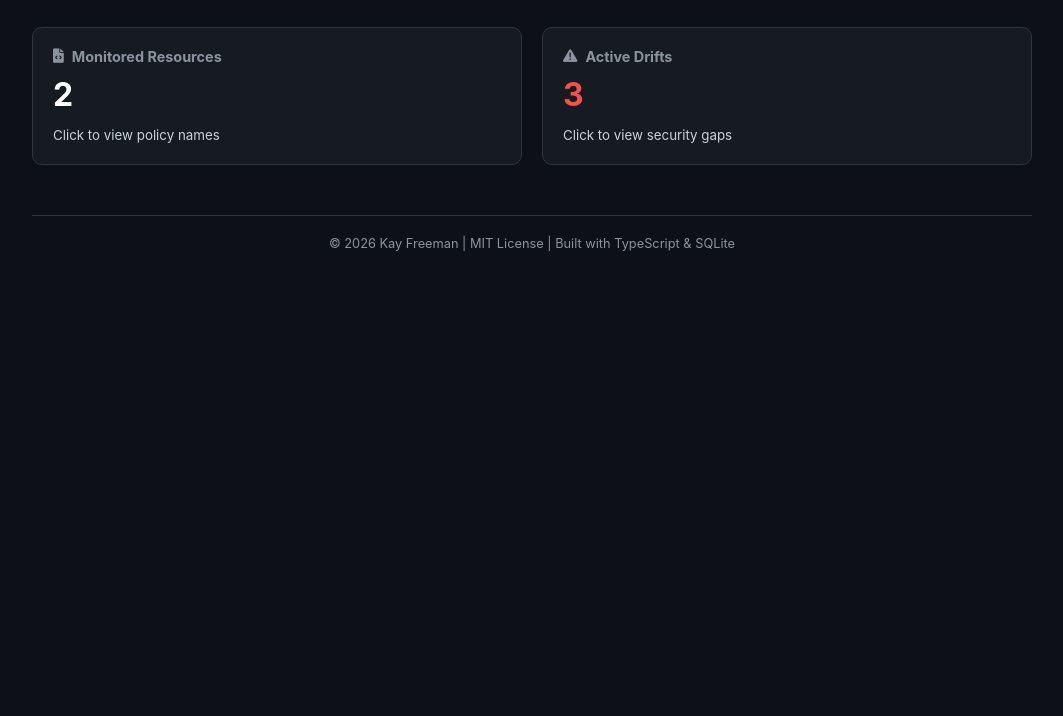
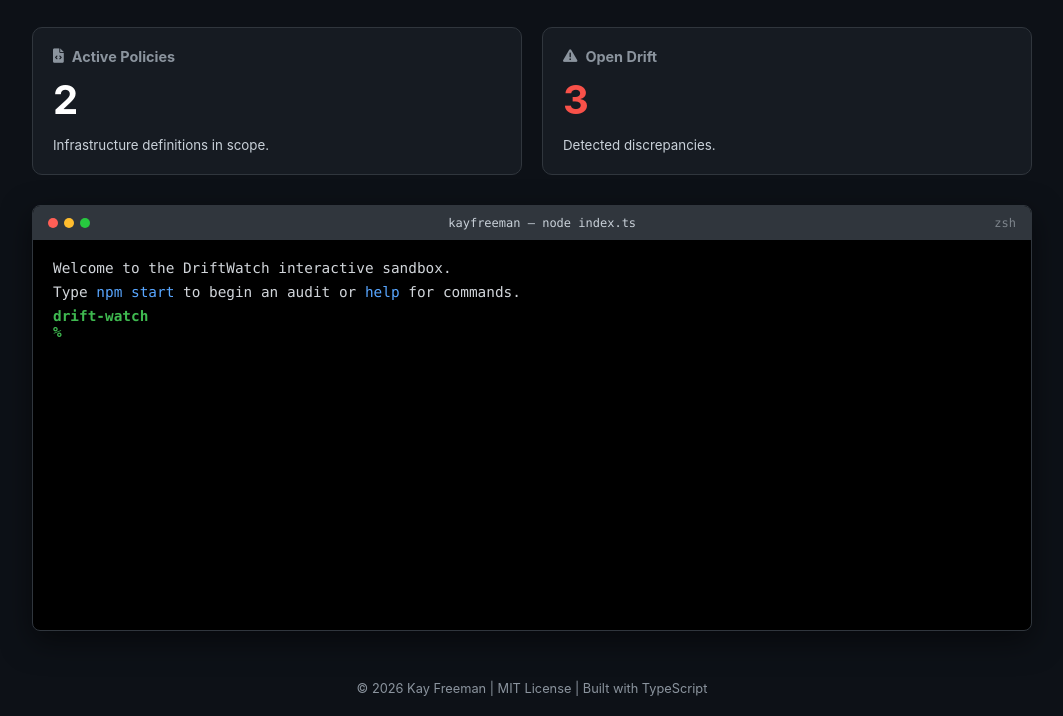
Before and after one commit to kay-freeman/Drift-Watch, a website: page docs/index.html in a window 1280 px wide. Shown: the part 141-857 px from the top of the page, without its empty margins (108-1171 px from the left). Before the commit the page ends 800 px from the top, so only its background shows below. Drawn offline with Linux system fonts and the light colour scheme.

Commit message:
feat: implement interactive terminal sandbox on dashboard

```diff
--- a/docs/index.html
+++ b/docs/index.html
@@ -13,108 +13,126 @@
         header { text-align: center; border-bottom: 1px solid var(--border); padding-bottom: 20px; margin-bottom: 30px; }
         .author-tag { color: var(--accent); font-size: 0.8rem; font-weight: bold; letter-spacing: 1px; }
 
-        .stats-grid { display: grid; grid-template-columns: repeat(auto-fit, minmax(250px, 1fr)); gap: 20px; margin-bottom: 30px; }
-        .card { background: var(--card-bg); border: 1px solid var(--border); padding: 20px; border-radius: 10px; cursor: pointer; transition: 0.2s; }
-        .card:hover { border-color: var(--accent); background: #1c2128; }
+        .stats-grid { display: grid; grid-template-columns: 1fr 1fr; gap: 20px; margin-bottom: 30px; }
+        .card { background: var(--card-bg); border: 1px solid var(--border); padding: 20px; border-radius: 10px; transition: 0.2s; }
         .card h3 { margin: 0; font-size: 0.9rem; color: #8b949e; display: flex; align-items: center; gap: 8px; }
-        .card .val { font-size: 2rem; font-weight: bold; margin: 10px 0; color: #fff; }
+        .card .val { font-size: 2.5rem; font-weight: bold; margin: 10px 0; color: #fff; }
 
-        .detail-section { background: var(--card-bg); border: 1px solid var(--border); border-radius: 10px; padding: 20px; display: none; }
-        table { width: 100%; border-collapse: collapse; margin-top: 15px; }
-        th { text-align: left; color: #8b949e; font-size: 0.8rem; padding: 10px; border-bottom: 1px solid var(--border); }
-        td { padding: 10px; font-size: 0.9rem; border-bottom: 1px solid #21262d; }
+        /* Real Terminal UI */
+        .terminal { background: #000; border: 1px solid var(--border); border-radius: 8px; font-family: 'SFMono-Regular', Consolas, monospace; overflow: hidden; box-shadow: 0 10px 30px rgba(0,0,0,0.5); }
+        .term-header { background: var(--border); padding: 10px 15px; display: flex; justify-content: space-between; align-items: center; font-size: 0.75rem; }
+        .term-dots { display: flex; gap: 6px; }
+        .dot { width: 10px; height: 10px; border-radius: 50%; }
+        .term-body { height: 350px; overflow-y: auto; padding: 20px; font-size: 0.9rem; color: #d1d5da; scroll-behavior: smooth; }
+        .input-line { display: flex; align-items: center; gap: 10px; }
+        .prompt { color: var(--neon-green); font-weight: bold; }
+        input { background: transparent; border: none; color: #fff; font-family: inherit; font-size: inherit; outline: none; width: 100%; }
 
-        .badge { padding: 2px 8px; border-radius: 10px; font-size: 0.7rem; font-weight: bold; }
-        .badge-red { background: rgba(248, 81, 73, 0.1); color: var(--neon-red); border: 1px solid var(--neon-red); }
+        .line { margin-bottom: 8px; white-space: pre-wrap; }
+        .cmd-out { color: #8b949e; margin-bottom: 15px; }
+        .audit-table { width: 100%; color: #fff; margin: 10px 0; border-collapse: collapse; font-size: 0.8rem; }
+        .audit-table td, .audit-table th { border: 1px solid #333; padding: 5px; }
 
-        footer { text-align: center; margin-top: 50px; color: #8b949e; font-size: 0.8rem; border-top: 1px solid var(--border); padding-top: 20px; }
+        footer { text-align: center; margin-top: 50px; color: #8b949e; font-size: 0.8rem; }
     </style>
 </head>
 <body>
     <div class="container">
         <header>
             <div class="author-tag">Lead Engineer: Kay Freeman</div>
-            <h1>DriftWatch <span style="font-weight: normal; color: #8b949e; font-size: 1rem;">Live Audit Logs</span></h1>
+            <h1>DriftWatch <span style="font-weight: normal; color: #8b949e; font-size: 1rem;">Interactive CLI Demo</span></h1>
         </header>
 
         <div class="stats-grid">
-            <div class="card" onclick="showSection('policies')">
-                <h3><i class="fas fa-file-code"></i> Monitored Resources</h3>
-                <div class="val" id="pol-count">0</div>
-                <small>Click to view policy names</small>
+            <div class="card">
+                <h3><i class="fas fa-file-code"></i> Active Policies</h3>
+                <div class="val" id="pol-count">2</div>
+                <small>Infrastructure definitions in scope.</small>
             </div>
-            <div class="card" onclick="showSection('drifts')">
-                <h3><i class="fas fa-exclamation-triangle"></i> Active Drifts</h3>
-                <div class="val" id="drift-count" style="color: var(--neon-red);">0</div>
-                <small>Click to view security gaps</small>
+            <div class="card">
+                <h3><i class="fas fa-exclamation-triangle"></i> Open Drift</h3>
+                <div class="val" id="drift-count" style="color: var(--neon-red);">3</div>
+                <small>Detected discrepancies.</small>
             </div>
         </div>
 
-        <div id="policies-sec" class="detail-section">
-            <h3>Active Infrastructure Policies</h3>
-            <ul id="policy-list" style="list-style: none; padding: 0;"></ul>
-        </div>
-
-        <div id="drifts-sec" class="detail-section">
-            <h3>Drift Analysis Report</h3>
-            <table>
-                <thead>
-                    <tr>
-                        <th>Resource</th>
-                        <th>Type</th>
-                        <th>Rule ID</th>
-                        <th>Port/Proto</th>
-                    </tr>
-                </thead>
-                <tbody id="drift-table"></tbody>
-            </table>
+        <div class="terminal">
+            <div class="term-header">
+                <div class="term-dots">
+                    <div class="dot" style="background: #ff5f56;"></div>
+                    <div class="dot" style="background: #ffbd2e;"></div>
+                    <div class="dot" style="background: #27c93f;"></div>
+                </div>
+                <span>kayfreeman — node index.ts</span>
+                <span style="opacity: 0.5;">zsh</span>
+            </div>
+            <div class="term-body" id="term-body">
+                <div class="line">Welcome to the DriftWatch interactive sandbox.</div>
+                <div class="line">Type <span style="color: var(--accent);">npm start</span> to begin an audit or <span style="color: var(--accent);">help</span> for commands.</div>
+                <div id="output"></div>
+                <div class="input-line">
+                    <span class="prompt">drift-watch %</span>
+                    <input type="text" id="cli-input" autofocus autocomplete="off">
+                </div>
+            </div>
         </div>
 
         <footer>
-            &copy; 2026 Kay Freeman | MIT License | Built with TypeScript & SQLite
+            &copy; 2026 Kay Freeman | MIT License | Built with TypeScript
         </footer>
     </div>
 
     <script>
-        let auditData = null;
+        const input = document.getElementById('cli-input');
+        const output = document.getElementById('output');
+        const body = document.getElementById('term-body');
+        const driftDisplay = document.getElementById('drift-count');
 
-        async function loadData() {
-            try {
-                const res = await fetch('./audit-results.json');
-                auditData = await res.json();
+        let driftState = 3;
 
-                document.getElementById('pol-count').innerText = auditData.summary.policies;
-                document.getElementById('drift-count').innerText = auditData.summary.drifts;
+        const commands = {
+            'help': () => `Available commands:<br>- <span style="color: var(--accent);">npm start</span>: Run audit engine<br>- <span style="color: var(--accent);">npm start -- --fix</span>: Auto-remediate drift<br>- <span style="color: var(--accent);">npm run history</span>: View SQLite audit logs<br>- <span style="color: var(--accent);">clear</span>: Clear terminal`,
 
-                // Pre-fill Policy List
-                const pList = document.getElementById('policy-list');
-                auditData.details.policies.forEach(p => {
-                    pList.innerHTML += `<li style="padding: 10px; border-bottom: 1px solid #21262d;"><i class="fas fa-check-circle" style="color: var(--neon-green)"></i> ${p}</li>`;
-                });
+            'npm start': () => {
+                const table = `
+<table class="audit-table">
+    <tr><th>resource</th><th>status</th><th>id</th><th>port</th><th>protocol</th></tr>
+    <tr style="color: var(--neon-red)"><td>infrastructure</td><td>MISSING</td><td>icmp-echo</td><td>8</td><td>icmp</td></tr>
+    <tr style="color: var(--neon-red)"><td>web-server</td><td>MISSING</td><td>https-in</td><td>443</td><td>tcp</td></tr>
+    <tr style="color: #d4e157"><td>web-server</td><td>EXTRA</td><td>rogue-exploit</td><td>666</td><td>tcp</td></tr>
+</table>
+Audit Complete. ${driftState} issues found. Dashboard updated.`;
+                return table;
+            },
 
-                // Pre-fill Drift Table
-                const dTable = document.getElementById('drift-table');
-                auditData.details.drifts.forEach(d => {
-                    dTable.innerHTML += `
-                        <tr>
-                            <td>${d.resource}</td>
-                            <td><span class="badge badge-red">${d.status}</span></td>
-                            <td>${d.id}</td>
-                            <td>${d.port}/${d.protocol}</td>
-                        </tr>
-                    `;
-                });
-            } catch (e) {
-                console.error("No data found. Run 'npm start' locally.");
+            'npm start -- --fix': () => {
+                driftState = 0;
+                driftDisplay.innerText = '0';
+                driftDisplay.style.color = 'var(--neon-green)';
+                return `<span style="color: var(--neon-green)">[FIX]</span> Remediating infrastructure...<br><span style="color: var(--neon-green)">[FIX]</span> Remediating web-server...<br>Audit Complete. 0 issues found. System state unified.`;
+            },
+
+            'npm run history': () => {
+                return `Reading from drift_history.db...<br>--------------------------------------------------<br>2026-02-23 17:58:05 | web-server | EXTRA | rogue-exploit | 666<br>2026-02-23 18:10:12 | infrastructure | MISSING | icmp-echo | 8<br>--------------------------------------------------`;
             }
-        }
+        };
 
-        function showSection(id) {
-            document.querySelectorAll('.detail-section').forEach(s => s.style.display = 'none');
-            document.getElementById(id + '-sec').style.display = 'block';
-        }
+        input.addEventListener('keydown', (e) => {
+            if (e.key === 'Enter') {
+                const cmd = input.value.trim();
+                const response = commands[cmd] ? commands[cmd]() : (cmd === 'clear' ? '' : `command not found: ${cmd}`);
 
-        loadData();
+                if (cmd === 'clear') {
+                    output.innerHTML = '';
+                } else {
+                    output.innerHTML += `<div class="line"><span class="prompt">drift-watch %</span> ${cmd}</div>`;
+                    output.innerHTML += `<div class="cmd-out">${response}</div>`;
+                }
+
+                input.value = '';
+                body.scrollTop = body.scrollHeight;
+            }
+        });
     </script>
 </body>
 </html>
```
